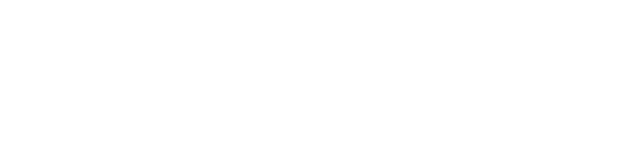
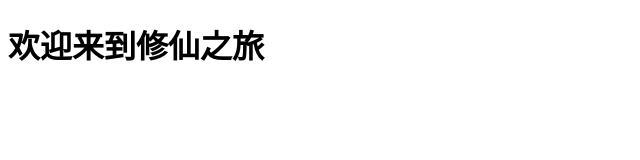
Before and after one commit to fuzqing/xiuxian-ga, a plain HTML site: page index.html in a window 1280 px wide. Shown: the whole page, without its empty margins (0-640 px from the left). Drawn offline with Linux system fonts and the light colour scheme.

Commit message:
Update index.html

```diff
--- a/index.html
+++ b/index.html
@@ -5,5 +5,7 @@
     <meta name="viewport" content="width-device-width,initial-scale-1">
     <title>Xiuxian.Ga</title>
   </head>
-  <body></body>
+  <body>
+    <h1>欢迎来到修仙之旅</h1>
+  </body>
 </html>
```
